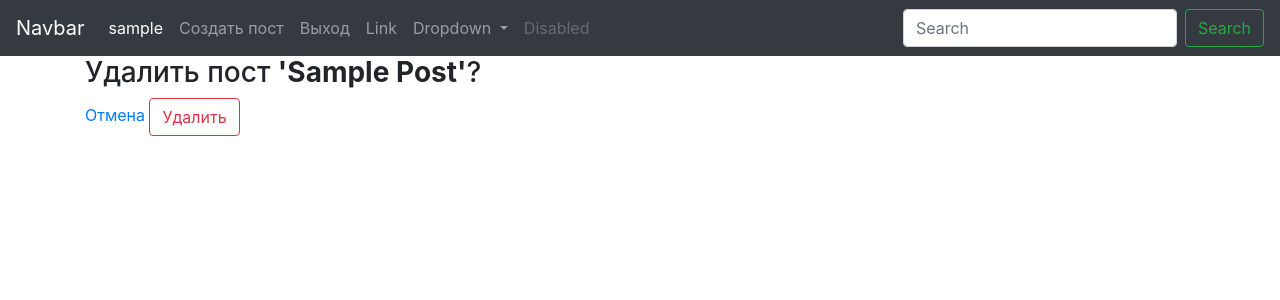
After one commit to SportsterSquadRus/blog_engine, a Django app: page /blog/post/delete/1 in a window 1280 px wide. The commit adds this page. Shown: the top 300 px of the page. Run offline with Django 3.2, Linux system fonts and the light colour scheme; a user stored in the database is signed in; tables that the repository leaves empty hold one stand-in row (values such as "Sample post"); some libraries are stand-ins or nearby versions.

Commit message:
inteli truncate

```diff
--- a/blog/forms.py
+++ b/blog/forms.py
@@ -5,10 +5,11 @@ from .models import Post
 class PostForm(forms.ModelForm):
     class Meta:
         model = Post
-        fields = ('title', 'body', 'draft_status')
+        fields = ('title', 'body', 'cover_url', 'draft_status',)
 
         widgets = {
             'title': forms.TextInput(attrs={'class': 'form-control'}),
             'body': forms.Textarea(attrs={'class': 'form-control'}),
+            'cover_url':forms.URLInput(attrs={'class': 'form-control'}),
             'draft_status': forms.CheckboxInput(attrs={'class': 'form-check'})
         }
--- a/blog/models.py
+++ b/blog/models.py
@@ -9,8 +9,9 @@ class Post(models.Model):
     body = models.TextField(verbose_name='Текст')
     date_pub = models.DateTimeField(null=True, blank=True)
     author = models.ForeignKey('auth.User', blank=True, null=True, on_delete=models.CASCADE)
-    cover_url = models.URLField(verbose_name='Ссылка на обложка', max_length=300, blank=True, null=True)
+    cover_url = models.URLField(verbose_name='Ссылка на обложку', max_length=300, blank=True, null=True)
     draft_status = models.BooleanField(verbose_name='Черновик', default=False)
+    truncate = models.IntegerField(default=0)
 
     def get_absolute_url(self):
         return reverse('post_detail_url', kwargs={'pk': self.pk})
--- a/blog/templates/blog/includes/posts_card_template.html
+++ b/blog/templates/blog/includes/posts_card_template.html
@@ -1,3 +1,4 @@
+
 <div class="card mb-5">
   <div class="card-header">
       <a href="{% url 'author_posts_list_url' post.author.username %}">{{ post.author }}</a> {{ post.date_pub }}
@@ -9,7 +10,7 @@
 
   <div class="card-body">
     <h5 class="card-title">{{ post.title }}</h5>
-    <p class="card-text">{{ post.body|truncatewords:15 }}</p>
+    <p class="card-text">{{ post.body|truncatewords:post.truncate }}</p>
     <a href="{{ post.get_absolute_url }}" class="btn btn-outline-primary">Читать</a>
     {% if request.user == post.author %}
     <a href="{{ post.get_update_url }}" class="btn btn-outline-dark">Редактировать</a>
@@ -17,7 +18,7 @@
   </div>
   <div class="card-footer text-muted">
 
-  <a href="###">#тэг</a>
+  <a href="###">#tag</a>
 
 
   </div>
--- /dev/null
+++ b/blog/templates/blog/post_delete.html
@@ -0,0 +1,20 @@
+
+{% extends 'base.html' %}
+
+
+
+{% block title %}
+Delete Post "{{ post.title|title }} - {{ block.super }}"
+{% endblock title %}
+
+
+
+{% block content %}
+<form action="{{ post.get_delete_url }}" method="POST">
+    {% csrf_token %}
+    <h3>Удалить пост <b>'{{ post.title|title }}'</b>?</h3>
+    <a href="{{ post.get_absolute_url }}">Отмена</a>
+    <button type="submit" class="btn btn-outline-danger">Удалить</button>
+</form>
+
+{% endblock content %}
--- a/blog/templates/blog/post_update.html
+++ b/blog/templates/blog/post_update.html
@@ -1,4 +1,3 @@
-
 {% extends 'blog/base_blog.html' %}
 
 
@@ -22,6 +21,10 @@
     {{ field.label }}
     {{ field }}
     {% endif %}
+
+
+
+
     </div>
 
     {% endfor %}
--- a/blog/urls.py
+++ b/blog/urls.py
@@ -1,8 +1,8 @@
 from django.urls import path
-from .views import PostListView, PostDetailView, PostCreateView, PostDeleteView, PostUpdateView, AuthorPostsView, DraftsListView
+from .views import PostsListView, PostDetailView, PostCreateView, PostDeleteView, PostUpdateView, AuthorPostsView, DraftsListView
 
 urlpatterns = [
-    path('', PostListView.as_view(), name='posts_list_url'),
+    path('', PostsListView.as_view(), name='posts_list_url'),
     path('post/detail/<int:pk>/', PostDetailView.as_view(), name='post_detail_url'),
     path('post/create/', PostCreateView.as_view(), name='post_create_url'),
     path('post/detail/<int:pk>/', PostDetailView.as_view(), name='post_detail_url'),
--- a/blog/views.py
+++ b/blog/views.py
@@ -7,10 +7,13 @@ from django.utils import timezone
 from django.contrib.auth.models import User
 
 
-class PostListView(ListView):
+class PostsListView(ListView):
     model = Post
+    queryset = Post.objects.filter(draft_status=False)
     template_name = "blog/posts_list.html"
     context_object_name = 'posts'
+    ordering = ['-date_pub']
+    paginate_by = 4
 
 
 class PostDetailView(DetailView):
@@ -30,6 +33,10 @@ class PostCreateView(LoginRequiredMixin, View):
         if bound_form.is_valid():
             new_post = bound_form.save()
             new_post.author = request.user
+            if '<cut>' in new_post.body:
+                new_post.truncate = len(new_post.body[:new_post.body.find('<cut>')].split())
+            else:
+                new_post.truncate = 50
             if new_post.draft_status == False:
                 new_post.date_pub = timezone.now()
             new_post.save()
@@ -65,7 +72,11 @@ class PostUpdateView(LoginRequiredMixin, View):
 
         if bound_form.is_valid():
             new_post = bound_form.save()
-            if new_post.draft_status == False:
+            if '<cut>' in new_post.body:
+                new_post.truncate = len(new_post.body[:new_post.body.find('<cut>')].split())
+            else:
+                new_post.truncate = 50
+            if post.draft_status == True and new_post.draft_status == False:
                 new_post.date_pub = timezone.now()
             new_post = bound_form.save()
 
--- a/templates/base.html
+++ b/templates/base.html
@@ -19,11 +19,8 @@
 
         <div class="collapse navbar-collapse" id="navbarSupportedContent">
           <ul class="navbar-nav mr-auto">
-            <li class="nav-item active">
-              <a class="nav-link" href="#">Home <span class="sr-only">(current)</span></a>
-            </li>
+            {% if user.is_authenticated %}
 
-            {% if user.is_authenticated %}
             <li class="nav-item active">
               <a class="nav-link" href="###">{{ user.username }}</a>
             </li>
```
Also changed, not shown: blog/templates/blog/author_posts_list.html (added, +17 -0 lines), blog/templates/blog/post_detail.html (+11 -9 lines), blog/migrations/0005_post_truncate.py (added), blog/migrations/0006_auto_20200929_1701.py (added).
